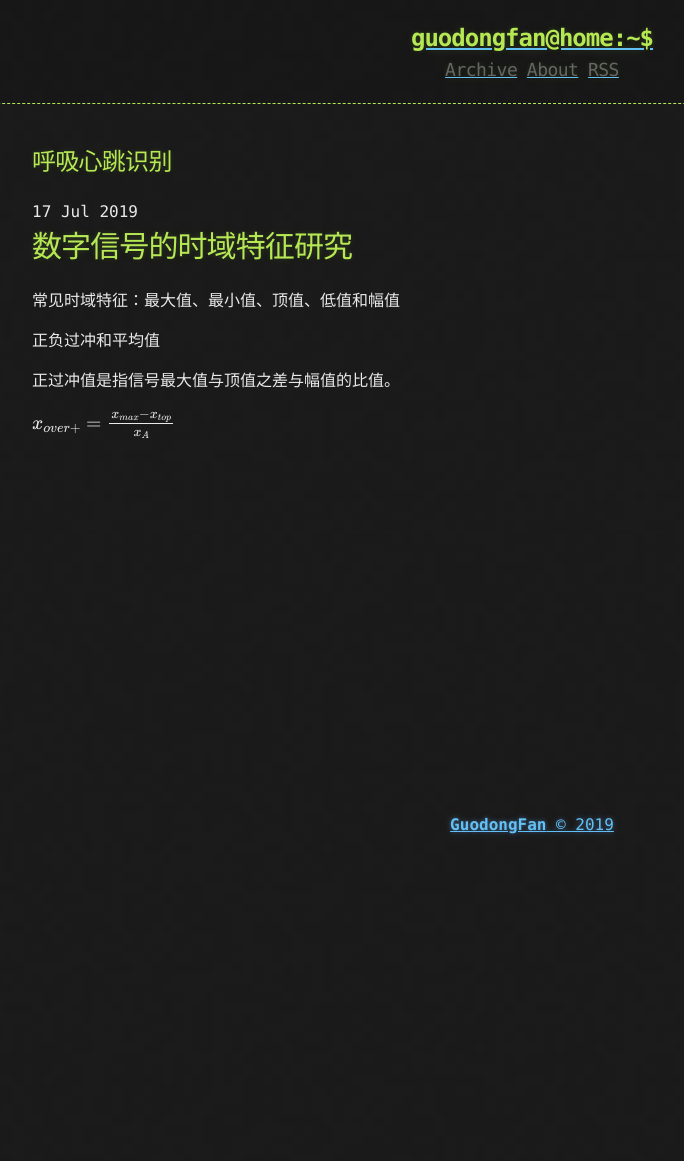
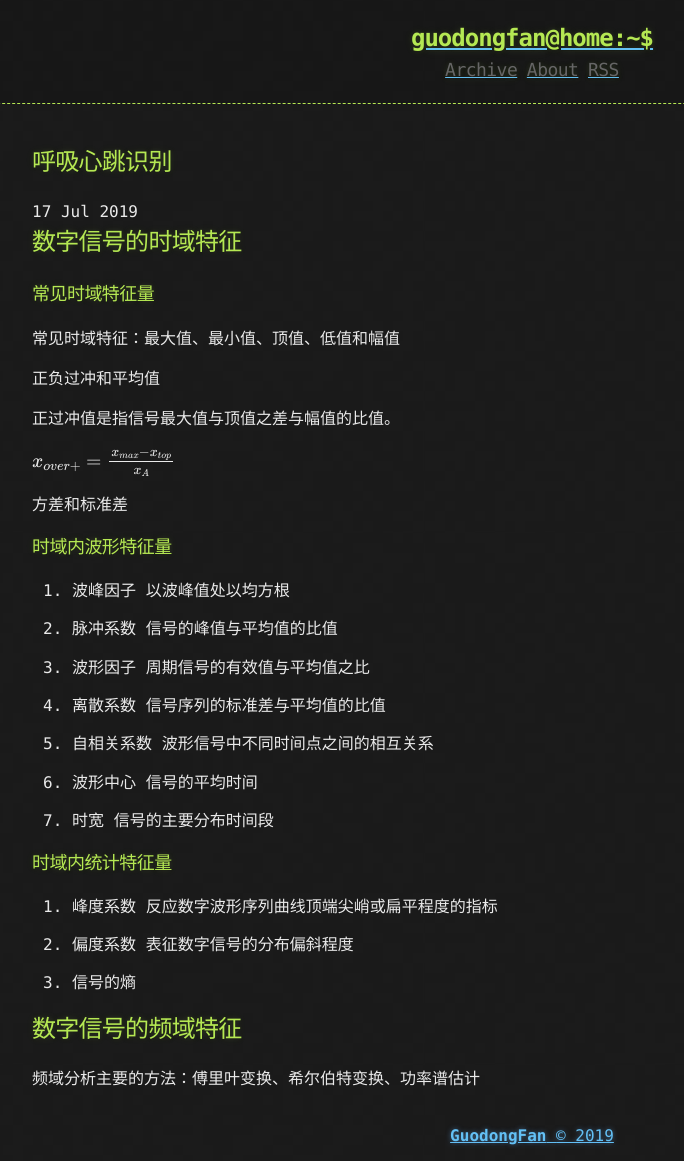
Before and after one commit to GuodongFan/GuodongFan.github.io, a Jekyll site: the page built from _posts/2019-07-17-Curve-Shape-Recognition.md, in a window 1280 px wide. Shown: the whole page, without its empty margins (108-792 px from the left). Built offline with Jekyll 4.4.1, drawn with Linux system fonts in a browser that asks for light colours; formulas are drawn with MathJax 3; before the commit the page ends 900 px from its top, so only the background shows below that.

Commit message:
Update 2019-07-17-Curve-Shape-Recognition.md

```diff
--- a/_posts/2019-07-17-Curve-Shape-Recognition.md
+++ b/_posts/2019-07-17-Curve-Shape-Recognition.md
@@ -3,7 +3,9 @@ title: 呼吸心跳识别
 published: true
 ---
 
-# 数字信号的时域特征研究
+## 数字信号的时域特征
+
+### 常见时域特征量
 
 常见时域特征：最大值、最小值、顶值、低值和幅值
 
@@ -12,3 +14,41 @@ published: true
 正过冲值是指信号最大值与顶值之差与幅值的比值。
 
 $x_{over+}=\frac{x_{max}-x_{top}}{x_A}$
+
+方差和标准差
+
+### 时域内波形特征量
+
+1. 波峰因子
+以波峰值处以均方根
+
+2. 脉冲系数
+信号的峰值与平均值的比值
+
+3. 波形因子
+周期信号的有效值与平均值之比
+
+4. 离散系数
+信号序列的标准差与平均值的比值
+
+5. 自相关系数
+波形信号中不同时间点之间的相互关系
+
+6. 波形中心
+信号的平均时间
+
+7. 时宽
+信号的主要分布时间段
+
+### 时域内统计特征量
+
+1. 峰度系数
+反应数字波形序列曲线顶端尖峭或扁平程度的指标
+
+2. 偏度系数
+表征数字信号的分布偏斜程度
+
+3. 信号的熵
+
+## 数字信号的频域特征
+频域分析主要的方法：傅里叶变换、希尔伯特变换、功率谱估计
```
